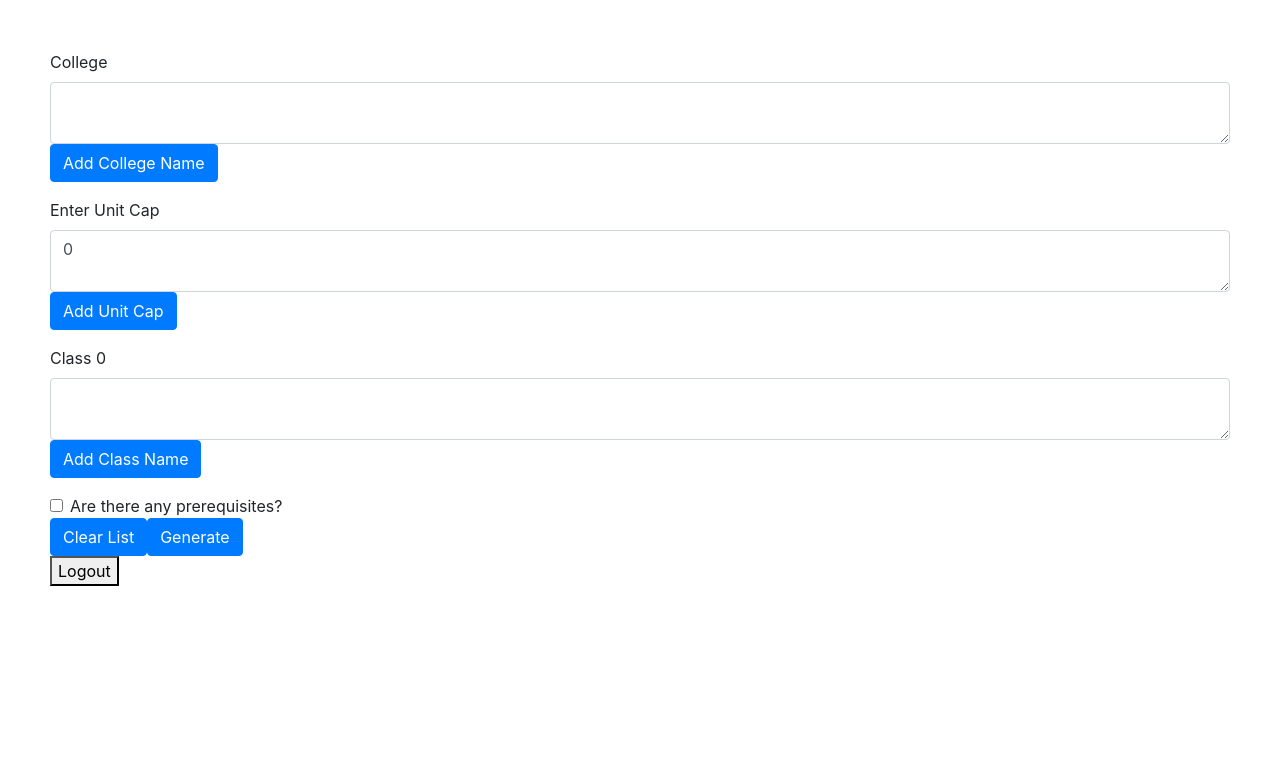
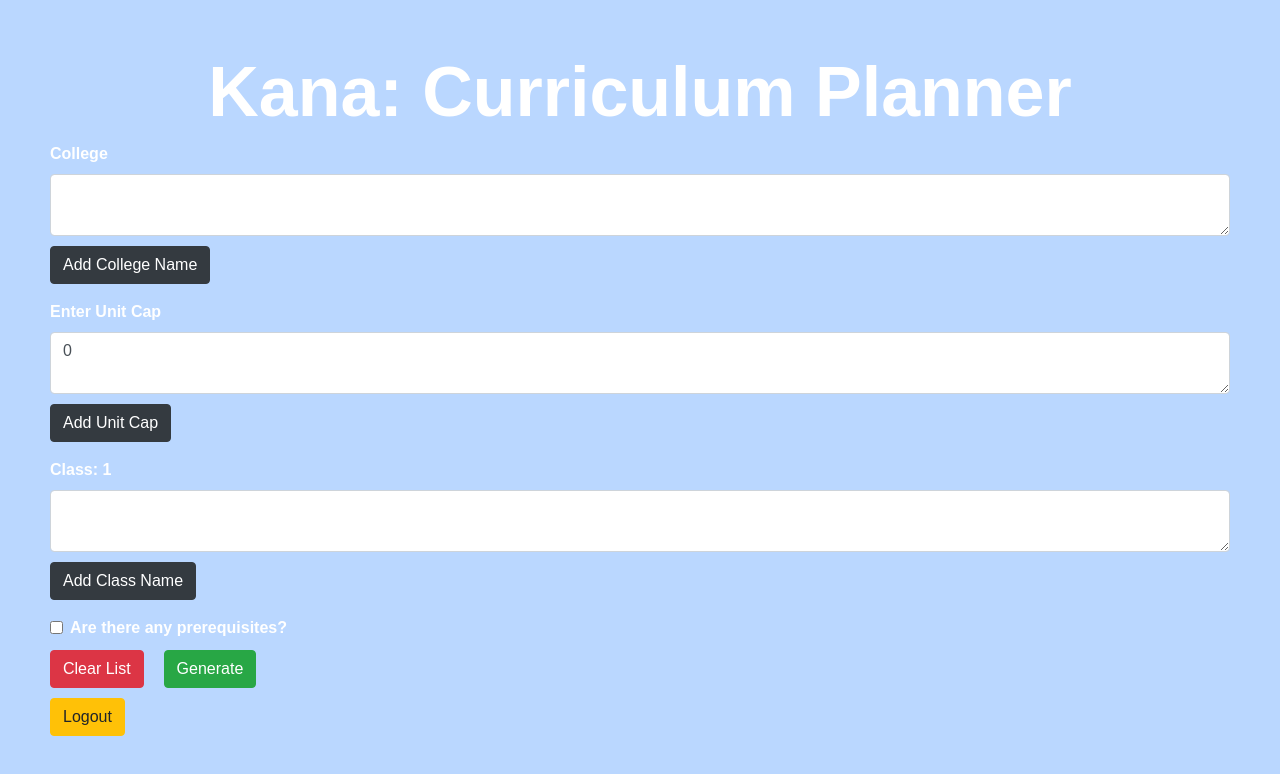
Before and after one commit to ayushnabar/HackMit2020, a React (Create React App) app: page / in a window 1280 px wide. Shown: the top 774 px of the page. Built offline with nearby package versions, Linux system fonts and the light colour scheme.

Commit message:
Finished

```diff
--- a/src/Home/component/Home.jsx
+++ b/src/Home/component/Home.jsx
@@ -162,20 +162,23 @@ class Home extends Component {
 
         return(
             <div id="home-page">
+                <h1 id="title">
+                    Kana: Curriculum Planner
+                </h1>
                 <div class="form-group">
                     <label for="exampleFormControlInput1">College</label>
                     <textarea className = "form-control post-editor-input" value={ this.state.college } onChange={ this.handleCollegeInputChange }/>
-                    <button type="button" class="btn btn-primary" onClick = { this.addCollege } > Add College Name </button>
+                    <button type="button" class="btn btn-dark" onClick = { this.addCollege } > Add College Name </button>
                 </div>
                 <div class="form-group">
                     <label for="exampleFormControlInput1">Enter Unit Cap</label>
                     <textarea className = "form-control post-editor-input" value={this.state.toShow ? this.state.unitCap : ""} onChange={ this.handleUnitInputChange }/>
-                    <button type="button" class="btn btn-primary" onClick = {() => this.addUnitCap()}> Add Unit Cap </button>
+                    <button type="button" class="btn btn-dark" onClick = {() => this.addUnitCap()}> Add Unit Cap </button>
                 </div>
                 <div class="form-group">
-                    <label >Class {this.state.classes.length}</label>
+                    <label >Class: {this.state.classes.length + 1}</label>
                     <textarea className = "form-control post-editor-input" value={this.state.oneClass} onChange={ this.handleClassInputChange }/>
-                    {!this.state.preReq ? <button type="button" class="btn btn-primary" onClick = { this.addClass } > Add Class Name </button> : null}
+                    {!this.state.preReq ? <button type="button" class="btn btn-dark" onClick = { this.addClass } > Add Class Name </button> : null}
                 </div>
                 <div class="form-check">
                     <input class="form-check-input" type="checkbox" onChange={ this.handlePreRequisiteChange } value="" id="defaultCheck1"></input>
@@ -184,14 +187,14 @@ class Home extends Component {
                 {this.state.preReq ? <div class="form-group">
                     <label >Enter the Prerequisites for the class</label>
                     <textarea className = "form-control post-editor-input" value={this.state.preReqName} onChange={ this.handlePreReqInputChange }/>
-                    <button type="button" class="btn btn-primary" onClick = { this.addClass } > Enter </button>
+                    <button type="button" class="btn btn-dark" onClick = { this.addClass } > Enter </button>
                 </div> : null}
-                    <button type="button" class="btn btn-primary" onClick = { this.addClass } > Clear List </button>
-                    <button type="button" class="btn btn-primary" onClick={ this.generate } > Generate </button>
+                    <button type="button" class="btn btn-danger" onClick = { this.addClass } > Clear List </button>
+                    <button type="button" class="btn btn-success" onClick={ this.generate } > Generate </button>
                     <div>
                         { this.state.college }
                     </div>
-                <button onClick={this.logout} > Logout</button>
+                <button type="button" class="btn btn-warning" onClick={this.logout} > Logout</button>
 
                 <div id="planner">
                     {this.state.showPlanner ? <Planner courses = {this.state.classes} /> : null}
--- a/src/css/home.css
+++ b/src/css/home.css
@@ -1,5 +1,18 @@
 @import url("https://fonts.googleapis.com/css2?family=Julius+Sans+One&family=Raleway&display=swap" rel="stylesheet");
+
+html, body {
+	background-color: #BAD7FF;
+}
 
 #home-page {
 	padding: 50px;
+	background-color: #BAD7FF;
+	color: white;
+	font-weight: bold;
+	font-family: 'Raleway', sans-serif;
 }
+
+#home-page button {
+	margin-top: 10px;
+	margin-right: 20px;
+}
```
